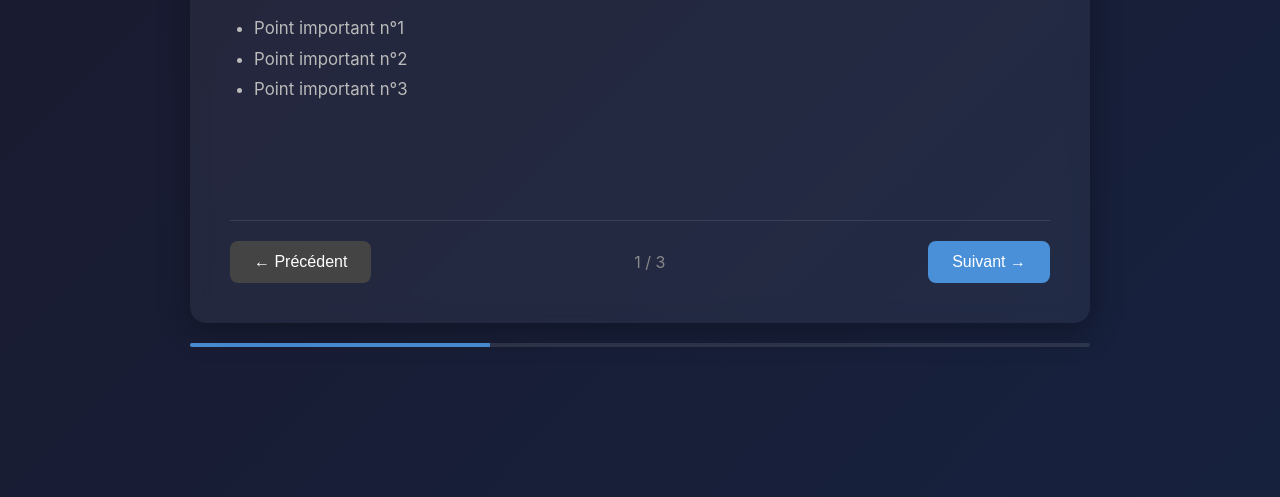
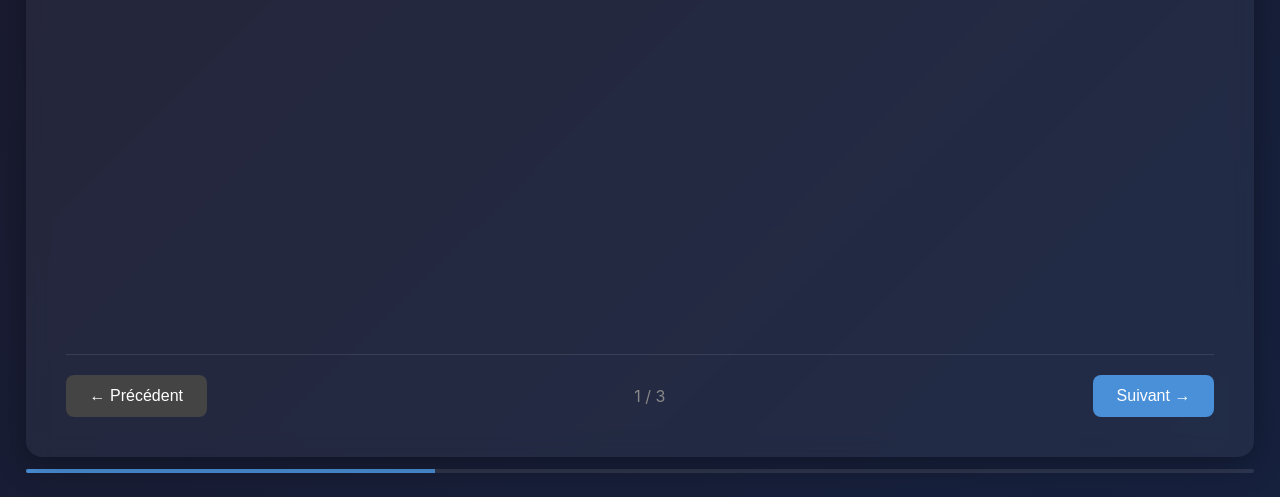
Before and after one commit to KarimZghali/slide, a plain HTML site: page index.html in a window 1280 px wide. Shown: the part 303-800 px from the top of the page. Drawn offline with Linux system fonts and the light colour scheme.

Commit message:
Style: fullscreen container (96% width, 92vh height)

```diff
--- a/css/style.css
+++ b/css/style.css
@@ -14,29 +14,35 @@ body {
     align-items: center;
     justify-content: center;
     color: #eee;
+    overflow: hidden;
 }
 
 /* Container principal */
 .slideshow-container {
-    width: 90%;
-    max-width: 900px;
+    width: 96%;
+    height: 92vh;
+    max-width: none;
     background: rgba(255, 255, 255, 0.05);
     border-radius: 16px;
     padding: 40px;
     box-shadow: 0 8px 32px rgba(0, 0, 0, 0.3);
     backdrop-filter: blur(10px);
     position: relative;
+    display: flex;
+    flex-direction: column;
 }
 
 /* Slides */
 .slide {
     display: none;
     animation: fadeIn 0.4s ease-in-out;
-    min-height: 300px;
+    flex: 1;
+    overflow-y: auto;
 }
 
 .slide.active {
-    display: block;
+    display: flex;
+    flex-direction: column;
 }
 
 @keyframes fadeIn {
@@ -95,9 +101,10 @@ body {
     display: flex;
     justify-content: space-between;
     align-items: center;
-    margin-top: 32px;
+    margin-top: auto;
     padding-top: 20px;
     border-top: 1px solid rgba(255, 255, 255, 0.1);
+    flex-shrink: 0;
 }
 
 .nav-controls button {
@@ -129,12 +136,11 @@ body {
 
 /* Barre de progression */
 .progress-bar {
-    width: 90%;
-    max-width: 900px;
+    width: 96%;
     height: 4px;
     background: rgba(255, 255, 255, 0.1);
     border-radius: 2px;
-    margin-top: 20px;
+    margin-top: 12px;
     overflow: hidden;
 }
 
```
